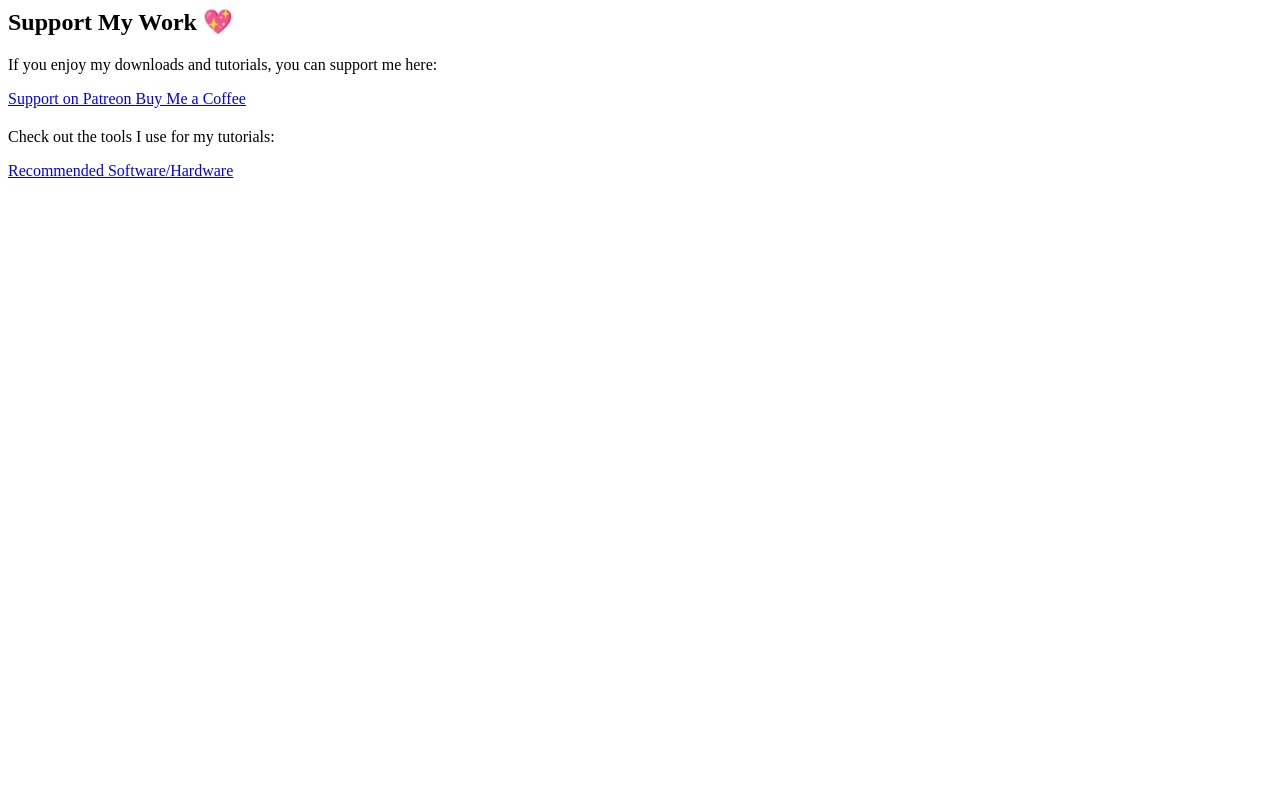
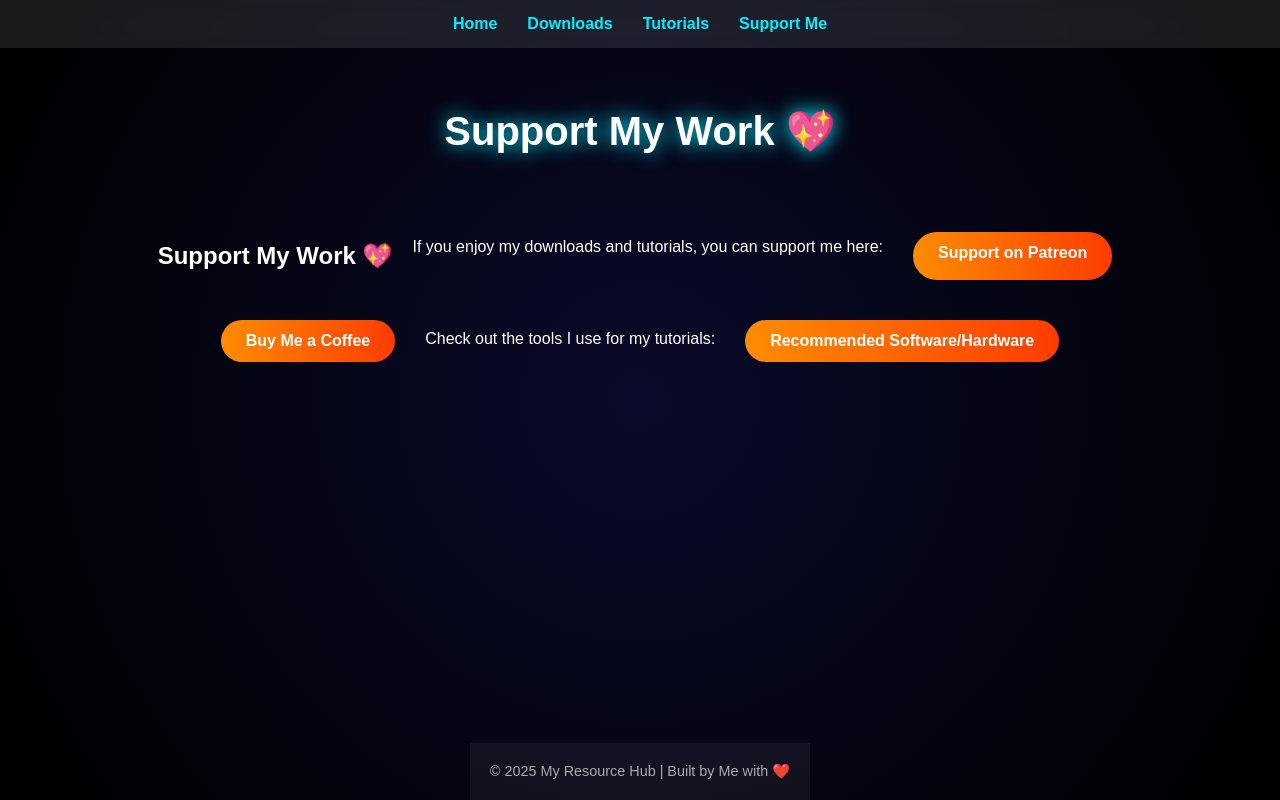
Before and after one commit to girasatsunil-oss/go-nxt, a plain HTML site: page support.html in a window 1280 px wide. Drawn offline with Linux system fonts and the light colour scheme.

Commit message:
Add files via upload

```diff
--- a/style.css
+++ b/style.css
@@ -69,31 +69,6 @@ article:hover {
 
 .download-btn {
   display: inline-block;
-  margin-top: 10px;
-  background: linear-gradient(90deg, #00f0ff, #0066ff);
-  color: white;
-  padding: 10px 20px;
-  border-radius: 25px;
-  text-decoration: none;
-  font-weight: 600;
-  transition: all 0.3s;
-}
-
-.download-btn:hover {
-  background: linear-gradient(90deg, #0066ff, #00f0ff);
-  transform: scale(1.1);
-}
-
-/* ---------- Footer ---------- */
-footer {
-  margin-top: auto;
-  padding: 20px;
-  background: rgba(255, 255, 255, 0.05);
-  font-size: 0.9rem;
-  color: #aaa;
-}
-.download-btn {
-  display: inline-block;
   margin: 10px;
   background: linear-gradient(90deg, #ff8c00, #ff3c00);
   color: white;
@@ -108,3 +83,12 @@ footer {
   transform: scale(1.1);
   box-shadow: 0 0 20px #ff8c00, 0 0 30px #ff3c00;
 }
+
+/* ---------- Footer ---------- */
+footer {
+  margin-top: auto;
+  padding: 20px;
+  background: rgba(255, 255, 255, 0.05);
+  font-size: 0.9rem;
+  color: #aaa;
+}
--- a/support.html
+++ b/support.html
@@ -1,4 +1,21 @@
-<section class="content">
+<!DOCTYPE html>
+<html lang="en">
+<head>
+  <meta charset="UTF-8" />
+  <meta name="viewport" content="width=device-width, initial-scale=1.0" />
+  <title>Support Me</title>
+  <link rel="stylesheet" href="style.css" />
+</head>
+<body>
+  <nav>
+    <a href="index.html">Home</a>
+    <a href="downloads.html">Downloads</a>
+    <a href="tutorials.html">Tutorials</a>
+    <a href="support.html">Support Me</a>
+  </nav>
+
+  <h1>Support My Work 💖</h1>
+  <section class="content">
   <h2>Support My Work 💖</h2>
   <p>If you enjoy my downloads and tutorials, you can support me here:</p>
 
@@ -18,3 +35,8 @@
     Recommended Software/Hardware
   </a>
 </section>
+  <footer>
+  © 2025 My Resource Hub | Built by Me with ❤️
+</footer>
+</body>
+</html>
```
